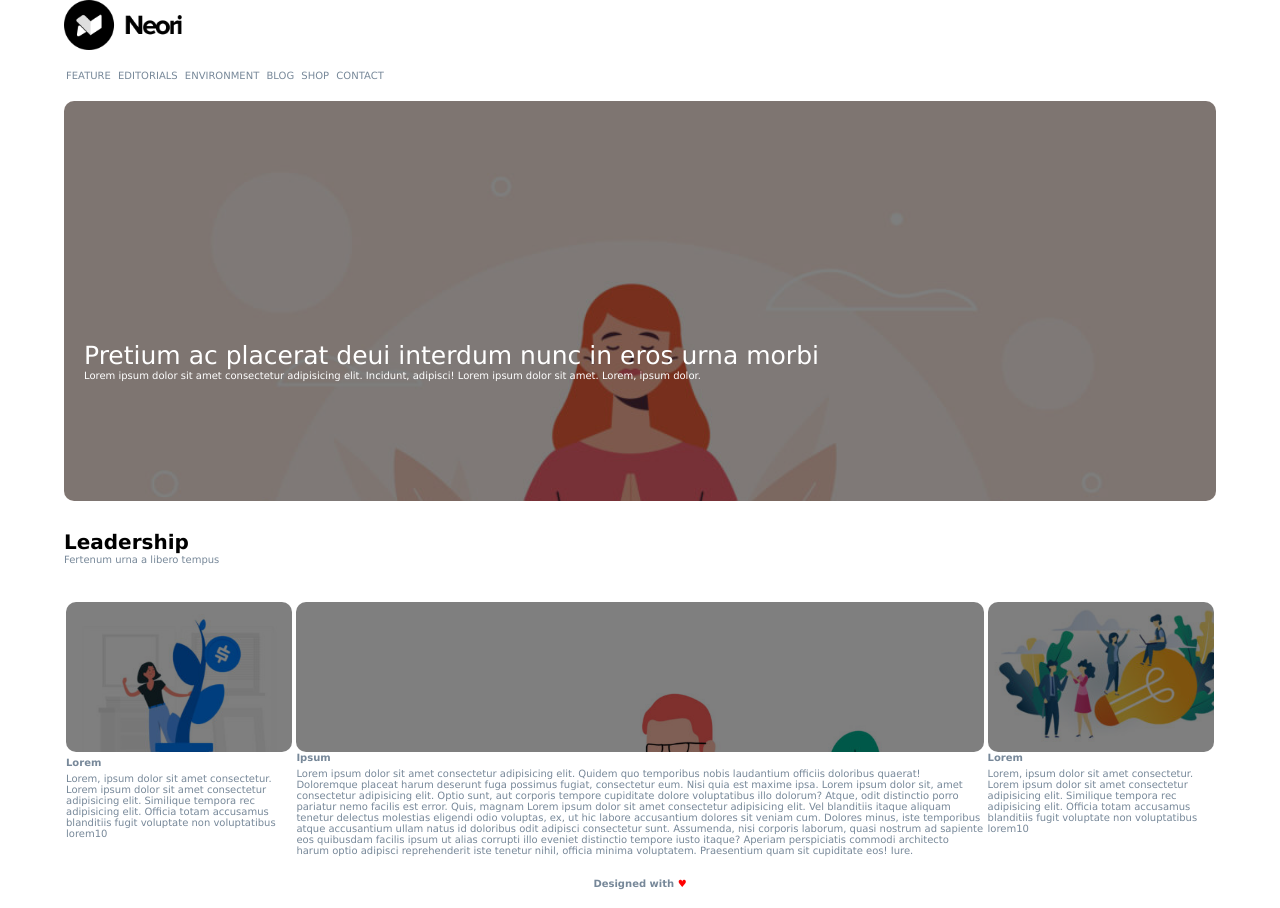
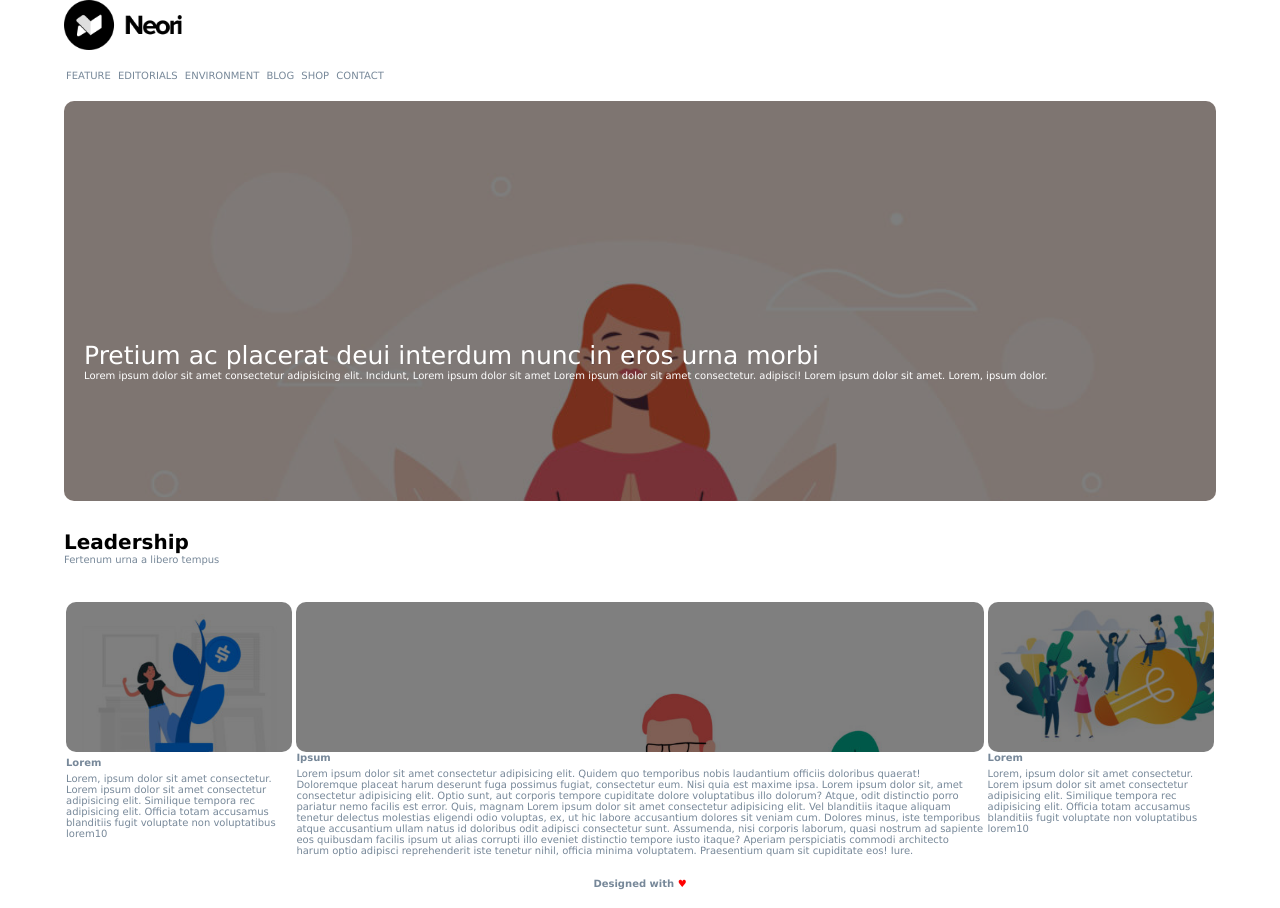
Before and after one commit to evelingcastillon/htmlcss-wp, a plain HTML site: page index.html in a window 1280 px wide. Drawn offline with Linux system fonts and the light colour scheme.

Commit message:
add text in banner

```diff
--- a/index.html
+++ b/index.html
@@ -30,7 +30,7 @@
                             Pretium ac placerat deui interdum nunc in eros urna morbi
                         </div>
                         <div class="text">
-                            Lorem ipsum dolor sit amet consectetur adipisicing elit. Incidunt, adipisci! Lorem ipsum dolor sit amet. Lorem, ipsum dolor.
+                            Lorem ipsum dolor sit amet consectetur adipisicing elit. Incidunt, Lorem ipsum dolor sit amet Lorem ipsum dolor sit amet consectetur. adipisci! Lorem ipsum dolor sit amet. Lorem, ipsum dolor.
                         </div>
                     </div>
                 </div>
```
